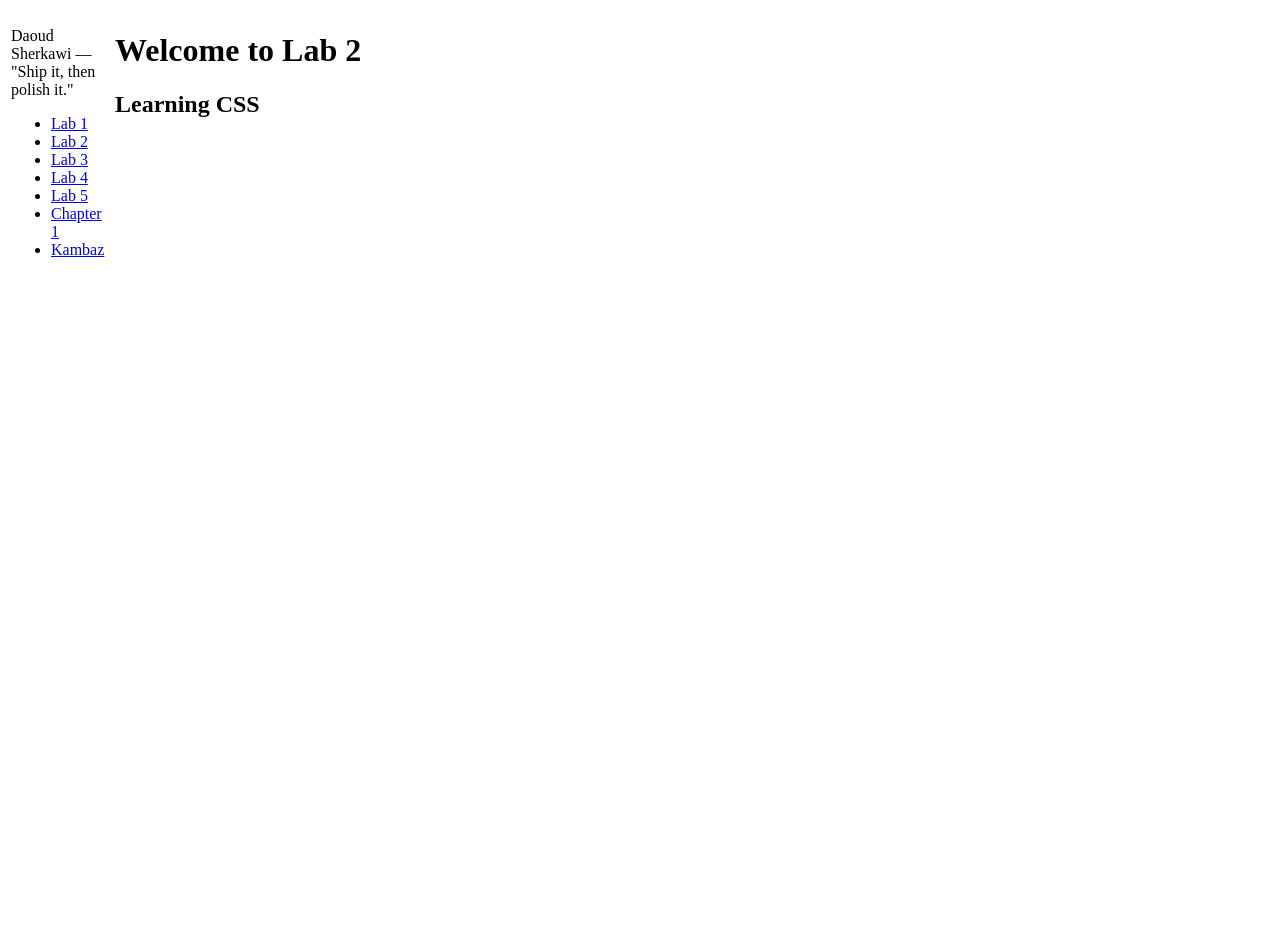
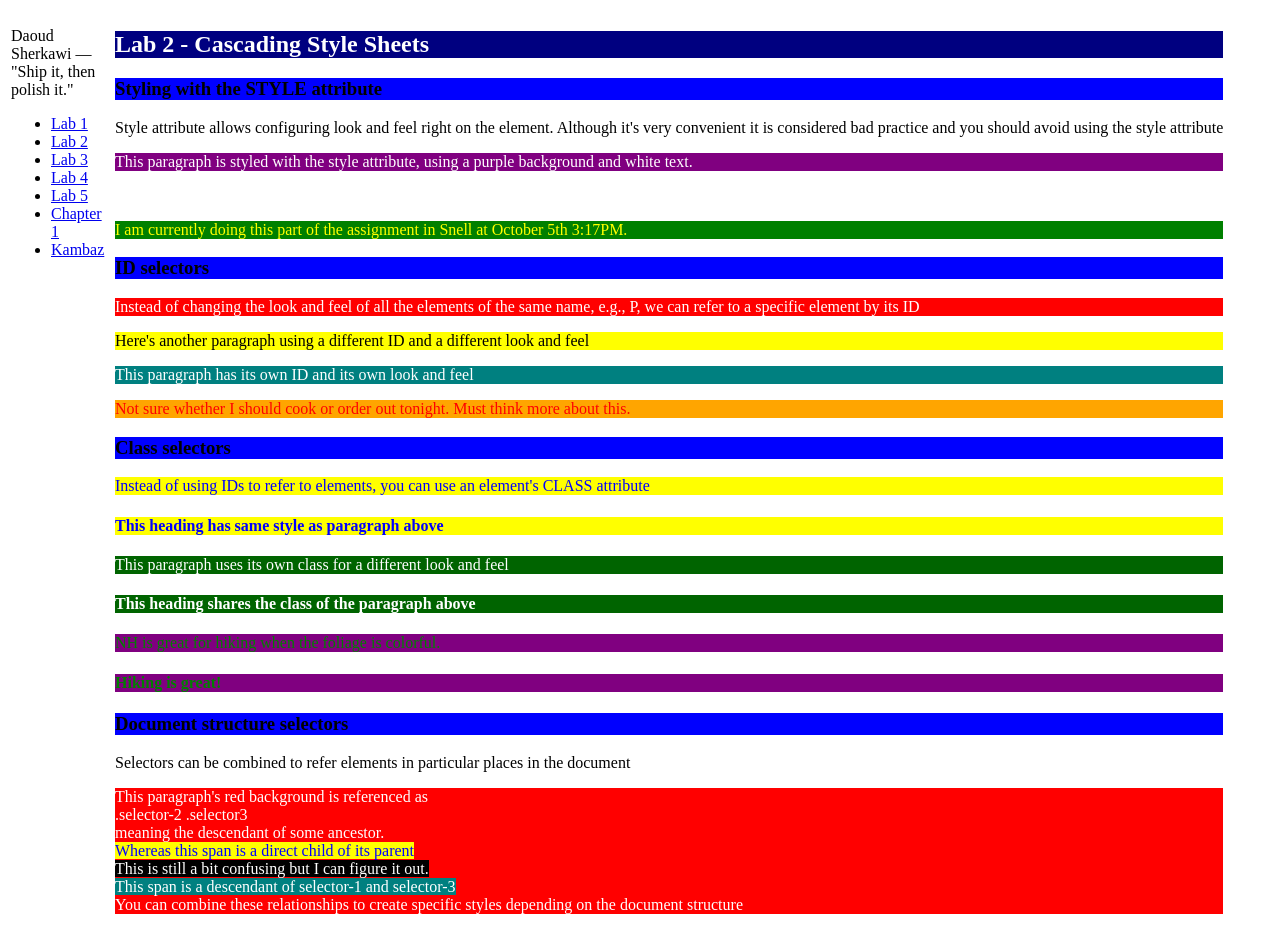
Before and after one commit to dssherka/kambaz-next-js-cs5610-09-fa26-tues, a Next.js app: page /labs/lab2 in a window 1280 px wide. Shown: the top 930 px of the page. Before the commit the page ends 800 px from the top, so only its background shows below. Built offline with nearby package versions, Linux system fonts and the light colour scheme.

Commit message:
Add Lab 2 page with CSS styling examples and specificity demonstration

```diff
--- /dev/null
+++ b/app/labs/lab2/index.css
@@ -0,0 +1,77 @@
+/* p {
+  background-color: green;
+  color: white;
+} */
+
+p#wd-id-selector-1 {
+  background-color: red;
+  color: white;
+}
+p#wd-id-selector-2 {
+  background-color: yellow;
+  color: black;
+}
+p#wd-ai-id-selector {
+  background-color: teal;
+  color: white;
+}
+p#wd-id-selector-3{
+    background-color: orange;
+    color: red;
+}
+
+h2 {
+  background-color: navy;
+  color: white;
+}
+
+h3 {
+    background-color: blue;
+    color: black;
+}
+
+.wd-class-selector {
+  background-color: yellow;
+  color: blue;
+}
+
+.wd-ai-class-selector {
+  background-color: darkgreen;
+  color: white;
+}
+
+.wd-your-class {
+    background-color: purple;
+    color: green;
+}
+
+.wd-selector-1 .wd-selector-3 {
+  background-color: red;
+  color: white;
+}
+.wd-selector-2 > .wd-selector-3 > .wd-selector-4 {
+  background-color: yellow;
+  color: blue;
+}
+
+.wd-selector-2 > .wd-selector-3 > .wd-selector-4 > .wd-selector-5 {
+    background-color: black;
+    color: white;
+}
+
+.wd-selector-1 .wd-ai-selector-5 {
+  background-color: teal;
+  color: white;
+}
+
+/* Specificity demo: id (1,0,0) > class (0,1,0) > tag (0,0,1), regardless of order */
+#wd-ai-conflict {
+  background-color: navy;
+  color: white;
+}
+.wd-ai-conflict {
+  background-color: orange;
+}
+blockquote {
+  background-color: green;
+}
--- a/app/labs/lab2/page.tsx
+++ b/app/labs/lab2/page.tsx
@@ -1,8 +1,104 @@
-export default function Lab2(){
-    return (
-        <div>
-            <h1>Welcome to Lab 2</h1>
-            <h2> Learning CSS </h2>
-        </div>
-    );
+import "./index.css";
+
+
+export default function Lab2() {
+  return (
+    <>
+    <div id="wd-lab2">
+          <h2>Lab 2 - Cascading Style Sheets</h2>
+          <h3>Styling with the STYLE attribute</h3>
+          <p>
+              Style attribute allows configuring look and feel right on the
+              element. Although it&apos;s very convenient it is considered bad
+              practice and you should avoid using the style attribute
+          </p>
+          <p id="wd-ai-style-attr" style={{ backgroundColor: "purple", color: "white" }}>
+              This paragraph is styled with the style attribute, using a purple
+              background and white text.
+          </p>
+          <br />
+          <p style={{ backgroundColor: "green", color: "yellow" }}>
+              I am currently doing this part of the assignment in Snell at October 5th 3:17PM.
+          </p>
+      </div>
+      <div id="wd-css-id-selectors">
+              <h3>ID selectors</h3>
+              <p id="wd-id-selector-1">
+                  Instead of changing the look and feel of all the
+                  elements of the same name, e.g., P, we can refer to a
+                  specific element by its ID
+              </p>
+              <p id="wd-id-selector-2">
+                  Here&apos;s another paragraph using a different ID and a
+                  different look and feel
+              </p>
+              <p id="wd-ai-id-selector">
+                  This paragraph has its own ID and its own look and feel
+              </p>
+              <p id="wd-id-selector-3">Not sure whether I should cook or order out tonight.
+                Must think more about this.
+              </p>
+          </div>
+        <div id="wd-css-class-selectors">
+  <h3>Class selectors</h3>
+  <p className="wd-class-selector">
+    Instead of using IDs to refer to elements, you can use an
+    element&apos;s CLASS attribute
+  </p>
+  <h4 className="wd-class-selector">
+    This heading has same style as paragraph above
+  </h4>
+  <p className="wd-ai-class-selector">
+    This paragraph uses its own class for a different look and feel
+  </p>
+  <h4 className="wd-ai-class-selector">
+    This heading shares the class of the paragraph above
+  </h4>
+  <p className="wd-your-class">NH is great for hiking when the foliage is colorful.</p>
+  <h4 className="wd-your-class">Hiking is great!</h4>
+</div>
+
+
+<div id="wd-css-document-structure">
+  <div className="wd-selector-1">
+    <h3>Document structure selectors</h3>
+    <div className="wd-selector-2">
+      Selectors can be combined to refer elements in particular
+      places in the document
+      <p className="wd-selector-3">
+        This paragraph&apos;s red background is referenced as
+        <br />
+        .selector-2 .selector3
+        <br />
+        meaning the descendant of some ancestor.
+        <br />
+        <span className="wd-selector-4">
+          Whereas this span is a direct child of its parent
+          <br />
+          <span className="wd-selector-5">
+            This is still a bit confusing but I
+            can figure it out.
+          </span>
+        </span>
+        <br />
+        <span className="wd-ai-selector-5">
+          This span is a descendant of selector-1 and selector-3
+        </span>
+        <br />
+        You can combine these relationships to create specific
+        styles depending on the document structure
+      </p>
+    </div>
+  </div>
+</div>
+
+<div id="wd-ai-specificity">
+  <h3>Specificity conflict</h3>
+  <blockquote id="wd-ai-conflict" className="wd-ai-conflict">
+    Tag, class, and id all set background-color here. The id should win.
+  </blockquote>
+</div>
+
+    </>
+  );
 }
```
